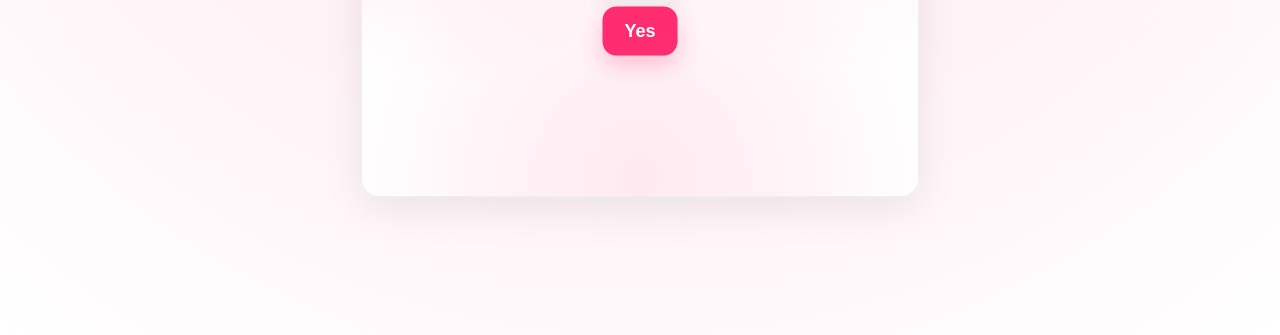
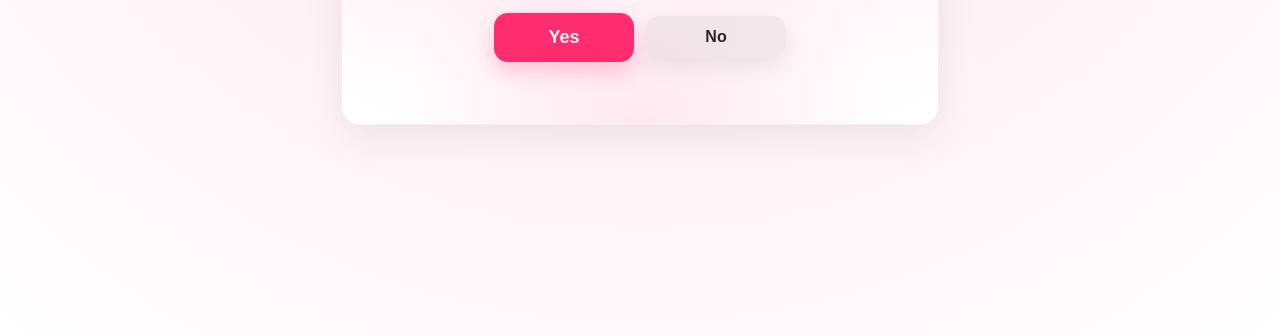
Before and after one commit to ericgeeee-netizen/valentine, a plain HTML site: page index.html in a window 1280 px wide. Shown: the part 465-800 px from the top of the page. Drawn offline with Linux system fonts and the light colour scheme.

Commit message:
Update index.html

```diff
--- a/index.html
+++ b/index.html
@@ -5,8 +5,6 @@
   <meta name="viewport" content="width=device-width, initial-scale=1" />
   <title>Be My Valentine?</title>
   <style>
-    :root { --yesScale: 1; }
-
     body {
       margin: 0;
       min-height: 100vh;
@@ -18,8 +16,8 @@
     }
 
     .card {
-      width: min(520px, 92vw);
-      background: rgba(255,255,255,0.9);
+      width: min(560px, 94vw);
+      background: rgba(255,255,255,0.92);
       border: 1px solid rgba(0,0,0,0.06);
       border-radius: 18px;
       padding: 18px 18px 22px;
@@ -40,8 +38,8 @@
     }
 
     .topGif {
-      width: 160px;
-      height: 160px;
+      width: 155px;
+      height: 155px;
       object-fit: contain;
       display: block;
       margin: 4px auto 6px;
@@ -57,63 +55,79 @@
     p {
       margin: 0 0 14px;
       opacity: 0.75;
+      font-weight: 600;
     }
 
-    .buttons {
-      position: relative;
-      height: 190px;
-      display: grid;
-      place-items: center;
-      margin-top: 4px;
-      touch-action: manipulation;
+    .buttonRow {
+      display: flex;
+      justify-content: center;
+      align-items: center;
+      gap: 12px;
+      flex-wrap: wrap;            /* prevents overlap on small screens */
+      margin-top: 10px;
     }
 
     button {
       border: none;
       cursor: pointer;
-      padding: 14px 22px;
       border-radius: 14px;
-      font-size: 18px;
-      font-weight: 850;
-      transition: transform 140ms ease, box-shadow 140ms ease, opacity 140ms ease;
+      font-weight: 900;
       user-select: none;
       -webkit-tap-highlight-color: transparent;
-      white-space: nowrap;
+      white-space: nowrap;        /* keeps phrases on one line */
+      max-width: 100%;
     }
 
+    /* NO stays readable */
+    #noBtn {
+      background: #f1f1f1;
+      color: #222;
+      box-shadow: 0 10px 22px rgba(0,0,0,0.08);
+      font-size: 16px;
+      padding: 12px 16px;
+      min-width: 140px;
+    }
+
+    /* YES grows by size/padding (no overlap) */
     #yesBtn {
       background: #ff2d6f;
       color: white;
       box-shadow: 0 10px 22px rgba(255, 45, 111, 0.25);
-      position: absolute;
-      left: 50%;
-      top: 45%;
-      transform: translate(-50%, -50%) scale(var(--yesScale));
-      z-index: 2;
+      font-size: 18px;
+      padding: 14px 20px;
+      min-width: 140px;
+      transition: font-size 180ms ease, padding 180ms ease, transform 180ms ease;
     }
 
-    #noBtn {
-      background: #f1f1f1;
-      color: #222;
-      box-shadow: 0 10px 22px rgba(0,0,0,0.08);
-      position: absolute;
-      left: 50%;
-      top: 82%;
-      transform: translate(-50%, -50%);
-      z-index: 1;
+    /* Optional little pop effect */
+    .pop {
+      transform: translateY(-1px);
     }
 
     .msg {
-      margin-top: 12px;
+      margin-top: 14px;
       min-height: 26px;
-      font-weight: 800;
+      font-weight: 900;
       color: #ff2d6f;
     }
 
     .yesScene {
       display: none;
-      margin-top: 10px;
-      padding-top: 8px;
+      margin-top: 12px;
+      padding-top: 6px;
+    }
+
+    .yesHeadline {
+      font-size: 22px;
+      margin: 6px 0 2px;
+      color: #ff2d6f;
+      font-weight: 1000;
+    }
+
+    .sub {
+      margin: 0;
+      opacity: 0.75;
+      font-weight: 700;
     }
 
     .kissGif {
@@ -122,19 +136,6 @@
       box-shadow: 0 14px 34px rgba(0,0,0,0.14);
       display: block;
       margin: 10px auto 0;
-    }
-
-    .yesHeadline {
-      font-size: 22px;
-      margin: 6px 0 2px;
-      color: #ff2d6f;
-      font-weight: 900;
-    }
-
-    .sub {
-      margin: 0;
-      opacity: 0.75;
-      font-weight: 700;
     }
   </style>
 </head>
@@ -152,7 +153,7 @@
     <h1>Be my Valentine? 💘</h1>
     <p>Choose wisely 😌</p>
 
-    <div class="buttons" id="arena">
+    <div class="buttonRow">
       <button id="yesBtn" type="button">Yes</button>
       <button id="noBtn" type="button">No</button>
     </div>
@@ -178,12 +179,11 @@
       const yesBtn = document.getElementById("yesBtn");
       const noBtn  = document.getElementById("noBtn");
       const msg    = document.getElementById("msg");
-      const arena  = document.getElementById("arena");
       const yesScene = document.getElementById("yesScene");
 
       const MAX_NO_CLICKS = 10;
 
-      // EXACT messages you requested (also used as the No button label)
+      // Exact phrases you requested (also becomes the NO button text)
       const noPhrases = [
         "are you sure",
         "are you sure youre sure",
@@ -197,96 +197,59 @@
         "last chance"
       ];
 
+      // More dramatic YES growth (index = number of No clicks)
+      const yesSizes = [
+        { fs: 18, py: 14, px: 20 }, // 0
+        { fs: 22, py: 16, px: 26 }, // 1
+        { fs: 26, py: 18, px: 34 }, // 2
+        { fs: 30, py: 20, px: 42 }, // 3
+        { fs: 34, py: 22, px: 52 }, // 4
+        { fs: 38, py: 24, px: 62 }, // 5
+        { fs: 42, py: 26, px: 72 }, // 6
+        { fs: 46, py: 28, px: 82 }, // 7
+        { fs: 50, py: 30, px: 92 }, // 8
+        { fs: 54, py: 32, px: 102 }, // 9
+        { fs: 58, py: 34, px: 112 }  // 10
+      ];
+
       let noClicks = 0;
 
-      function clamp(n, min, max) { return Math.max(min, Math.min(max, n)); }
+      function applyYesSize() {
+        const s = yesSizes[Math.min(noClicks, yesSizes.length - 1)];
+        yesBtn.style.fontSize = s.fs + "px";
+        yesBtn.style.padding = `${s.py}px ${s.px}px`;
 
-      function setYesScale(scale) {
-        document.documentElement.style.setProperty("--yesScale", String(scale.toFixed(2)));
+        // tiny pop
+        yesBtn.classList.add("pop");
+        setTimeout(() => yesBtn.classList.remove("pop"), 160);
       }
 
-      function moveNoButton() {
-        const w = arena.clientWidth;
-        const h = arena.clientHeight;
+      // initial
+      msg.textContent = "";
+      applyYesSize();
 
-        const btnW = noBtn.offsetWidth;
-        const btnH = noBtn.offsetHeight;
-
-        const padding = 10;
-        const maxX = Math.max(padding, w - btnW - padding);
-        const maxY = Math.max(padding, h - btnH - padding);
-
-        const x = clamp(Math.random() * maxX, padding, maxX);
-        const y = clamp(Math.random() * maxY, padding, maxY);
-
-        noBtn.style.left = `${x}px`;
-        noBtn.style.top  = `${y}px`;
-        noBtn.style.transform = "translate(0, 0)";
-      }
-
-      function growYes() {
-        // Progressive growth each No click
-        const scale = Math.min(1 + noClicks * 0.25, 3.6);
-        setYesScale(scale);
-      }
-
-      // Initial message
-      msg.textContent = "";
-
-      // Place NO randomly after layout measures are ready
-      requestAnimationFrame(() => moveNoButton());
-
-      // Desktop: run away on hover (mouse only)
-      noBtn.addEventListener("pointerenter", (e) => {
-        if (e.pointerType === "mouse" && noClicks < MAX_NO_CLICKS) moveNoButton();
-      });
-
-      // Phone: run away on press/hold (quick taps still click)
-      let holdTimer = null;
-      noBtn.addEventListener("touchstart", () => {
-        if (noClicks >= MAX_NO_CLICKS) return;
-        clearTimeout(holdTimer);
-        holdTimer = setTimeout(() => {
-          if (noClicks < MAX_NO_CLICKS) moveNoButton();
-        }, 140);
-      }, { passive: true });
-
-      noBtn.addEventListener("touchend", () => clearTimeout(holdTimer), { passive: true });
-
-      // NO click logic
       noBtn.addEventListener("click", () => {
         if (noClicks >= MAX_NO_CLICKS) return;
 
         noClicks++;
 
-        // Update the No button label + message area with requested phrase
         const phrase = noPhrases[noClicks - 1] || "last chance";
         noBtn.textContent = phrase;
         msg.textContent = phrase;
 
-        // Grow YES
-        growYes();
+        applyYesSize();
 
-        // After 10th click: remove NO button entirely
         if (noClicks >= MAX_NO_CLICKS) {
+          // After 10th click: remove NO button, leaving only YES
           noBtn.remove();
-          return;
         }
-
-        // Otherwise, keep moving NO around
-        moveNoButton();
       });
 
-      // YES click logic
       yesBtn.addEventListener("click", () => {
         msg.textContent = "YAYYYY 💖 It’s a date, Valentine 😘";
         yesScene.style.display = "block";
-
-        // Lock YES so it feels final
         yesBtn.disabled = true;
-        yesBtn.style.opacity = 0.95;
-
-        setYesScale(3.2);
+        yesBtn.style.opacity = "0.96";
       });
     });
   </script>
```
